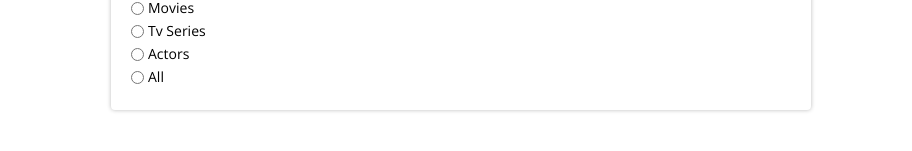
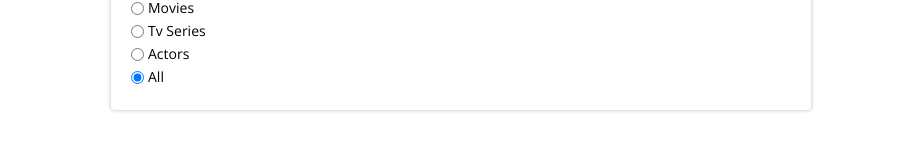
Before and after one commit to przemek-mtk/search-movie-app, a React (Create React App) app: page / in a window 1280 px wide. Both pictures are taken after a click on the button "Options". Shown: the part 299-450 px from the top of the page, without its empty margins (179-1091 px from the left). Built offline with nearby package versions, Linux system fonts and the light colour scheme.

Commit message:
Nightmode context + provider and implementing it in components: App and UserOptions

```diff
--- a/src/App.js
+++ b/src/App.js
@@ -1,31 +1,27 @@
-import React, { useState } from "react";
+import React, { useState, useContext } from "react";
 import GloabalStyle from "./coponents/styles/GlobalStyle";
-import { BrowserRouter, Switch, Router } from "react-router-dom"
+import { BrowserRouter, Switch, Router } from "react-router-dom";
 import { ThemeProvider } from "styled-components";
 import { themeLight, themeDark } from "./helpers/theme";
 import Navbar from "./coponents/Navbar";
 import Search from "./coponents/Search";
-import SearchContextProvider from "./context/SearchContext"
-
+import SearchContextProvider from "./context/SearchContext";
+import { NightmodeContext } from "./context/NightmodeContext";
 
 function App() {
-  const [nightmode, setNightmode] = useState(false);
+  const { nightmode } = useContext(NightmodeContext);
 
   return (
     <BrowserRouter>
       <ThemeProvider theme={nightmode ? themeDark : themeLight}>
         <SearchContextProvider>
-
           <>
             <Navbar />
+
             <GloabalStyle />
 
             <Search />
-
-
-
           </>
-
         </SearchContextProvider>
       </ThemeProvider>
     </BrowserRouter>
--- /dev/null
+++ b/src/context/NightmodeContext.js
@@ -0,0 +1,24 @@
+import React, { useState, createContext } from "react";
+import PropTypes from "prop-types";
+
+export const NightmodeContext = createContext();
+
+const NightmodeContextProvider = (props) => {
+  const [nightmode, setNightmode] = useState(false);
+
+  const changeTheme = () => {
+    setNightmode((prev) => !prev);
+  };
+
+  return (
+    <NightmodeContext.Provider value={{ nightmode, changeTheme }}>
+      {props.children}
+    </NightmodeContext.Provider>
+  );
+};
+
+NightmodeContextProvider.propTypes = {
+  children: PropTypes.element.isRequired,
+};
+
+export default NightmodeContextProvider;
--- a/src/context/SearchContext.js
+++ b/src/context/SearchContext.js
@@ -1,10 +1,11 @@
 import React, { createContext, useReducer, useEffect } from "react";
+import PropTypes from "prop-types";
 import { searchReducer } from "../reducer/searchReducer";
 
 export const SearchContext = createContext();
 
 const SearchContextProvider = (props) => {
-  const [search, dispatch] = useReducer(searchReducer, {query: "", mediaType: "all", isError: false, isLoading: false, searchData: null });
+  const [search, dispatch] = useReducer(searchReducer, {query: "", mediaType: "multi", isError: false, isLoading: false, searchData: null });
   // const [query, setQuery] = useState("");
   // const [mediaType, setMediaType] = useState("all");
 
@@ -41,10 +42,14 @@ const SearchContextProvider = (props) => {
   }, [search.query]);
 
   return (
-    <SearchContext.Provider value={{ search, dispatch }}>
+    <SearchContext.Provider value={{ ...search, dispatch }}>
       {props.children}
     </SearchContext.Provider>
   );
 };
 
+SearchContextProvider.propTypes = {
+  children: PropTypes.element.isRequired
+}
+
 export default SearchContextProvider;
--- a/src/coponents/Search.js
+++ b/src/coponents/Search.js
@@ -7,13 +7,13 @@ import StyledBtnOption from "./styles/StyledBtnOption";
 import { SearchContext } from "../context/SearchContext";
 
 const Search = (props) => {
-  const { search, dispatch } = useContext(SearchContext);
+  const { query, dispatch } = useContext(SearchContext);
   const [visibleOption, setVisibleOption] = useState(false);
   const [focus, setFocus] = useState(false);
 
   useEffect(() => {
-    search.query.length ? setFocus(true) : setFocus(false);
-  }, [search.query]);
+    query.length ? setFocus(true) : setFocus(false);
+  }, [query]);
 
   return (
     <StyledSearch>
@@ -24,7 +24,7 @@ const Search = (props) => {
               className={`search-box__input ${focus ? "focus" : ""}`}
               type="text"
               name="search"
-              value={search.query}
+              value={query}
               onChange={(e) =>
                 dispatch({ type: "CHANGE_QUERY", query: e.target.value })
               }
--- a/src/coponents/SearchOptions.js
+++ b/src/coponents/SearchOptions.js
@@ -1,33 +1,38 @@
-import React from "react";
-// import { faCog } from "@fortawesome/free-solid-svg-icons";
-// import { FontAwesomeIcon } from "@fortawesome/react-fontawesome";
+import React, { useContext } from "react";
 import StyledSearchOptions from "./styles/StyledSearchOptions";
+import { SearchContext } from "../context/SearchContext";
 
 const SearchOptions = () => {
+  const { mediaType, dispatch } = useContext(SearchContext);
+
+  const handleChecked = e => {
+    dispatch({ type: "CHANGE_MEDIA_TYPE", mediaType: e.target.value });
+  }
+
   return (
     <StyledSearchOptions>
       <h2>What are you looking for?</h2>
       <div>
         <label>
-          <input type="radio" name="search-option" value="movie" />
+          <input type="radio" name="search-option" value="movie" onChange={handleChecked} checked={mediaType === "movie"} />
           <span>movies</span>
         </label>
       </div>
       <div>
         <label>
-          <input type="radio" name="search-option" value="tv" />
+          <input type="radio" name="search-option" value="tv" onChange={handleChecked} checked={mediaType === "tv"} />
           <span>tv series</span>
         </label>
       </div>
       <div>
         <label>
-          <input type="radio" name="search-option" value="person" />
+          <input type="radio" name="search-option" value="person" onChange={handleChecked} checked={mediaType === "person"} />
           <span>actors</span>
         </label>
       </div>
       <div>
         <label>
-          <input type="radio" name="search-option" value="multi" />
+          <input type="radio" name="search-option" value="multi" onChange={handleChecked} checked={mediaType === "multi"} />
           <span>all</span>
         </label>
       </div>
--- a/src/coponents/UserOptions.js
+++ b/src/coponents/UserOptions.js
@@ -1,4 +1,4 @@
-import React, { useRef } from "react";
+import React, { useContext, useRef } from "react";
 import PropTypes from "prop-types";
 import { Link } from "react-router-dom";
 import {
@@ -8,18 +8,21 @@ import {
 import { FontAwesomeIcon } from "@fortawesome/react-fontawesome";
 import StyledUserOptions from "./styles/StyledUserOptions";
 import { useOutsideClick } from "../hooks/useOutsideClick";
+import { NightmodeContext } from "../context/NightmodeContext";
 
 const UserOptions = ({ setOptionVisible }) => {
   const options = useRef(null);
   useOutsideClick(options, () => setOptionVisible(false));
 
+  const { nightmode, changeTheme } = useContext(NightmodeContext);
+
   return (
     <StyledUserOptions ref={options}>
-      <button className="options__element">
+      <button className="options__element" onClick={changeTheme}>
         <FontAwesomeIcon icon={faMoon} />
         <span>nightmode</span>
         <label>
-          <input type="checkbox" name="nightmode" />
+          <input type="checkbox" name="nightmode" onChange={changeTheme} checked={nightmode} />
           <span className="switch"></span>
         </label>
       </button>
--- a/src/index.js
+++ b/src/index.js
@@ -1,10 +1,13 @@
-import React from 'react';
-import ReactDOM from 'react-dom';
-import App from './App';
+import React from "react";
+import ReactDOM from "react-dom";
+import App from "./App";
+import NightmodeContextProvider from "./context/NightmodeContext";
 
 ReactDOM.render(
   <React.StrictMode>
-    <App />
+    <NightmodeContextProvider>
+      <App />
+    </NightmodeContextProvider>
   </React.StrictMode>,
-  document.getElementById('root')
+  document.getElementById("root")
 );
```
